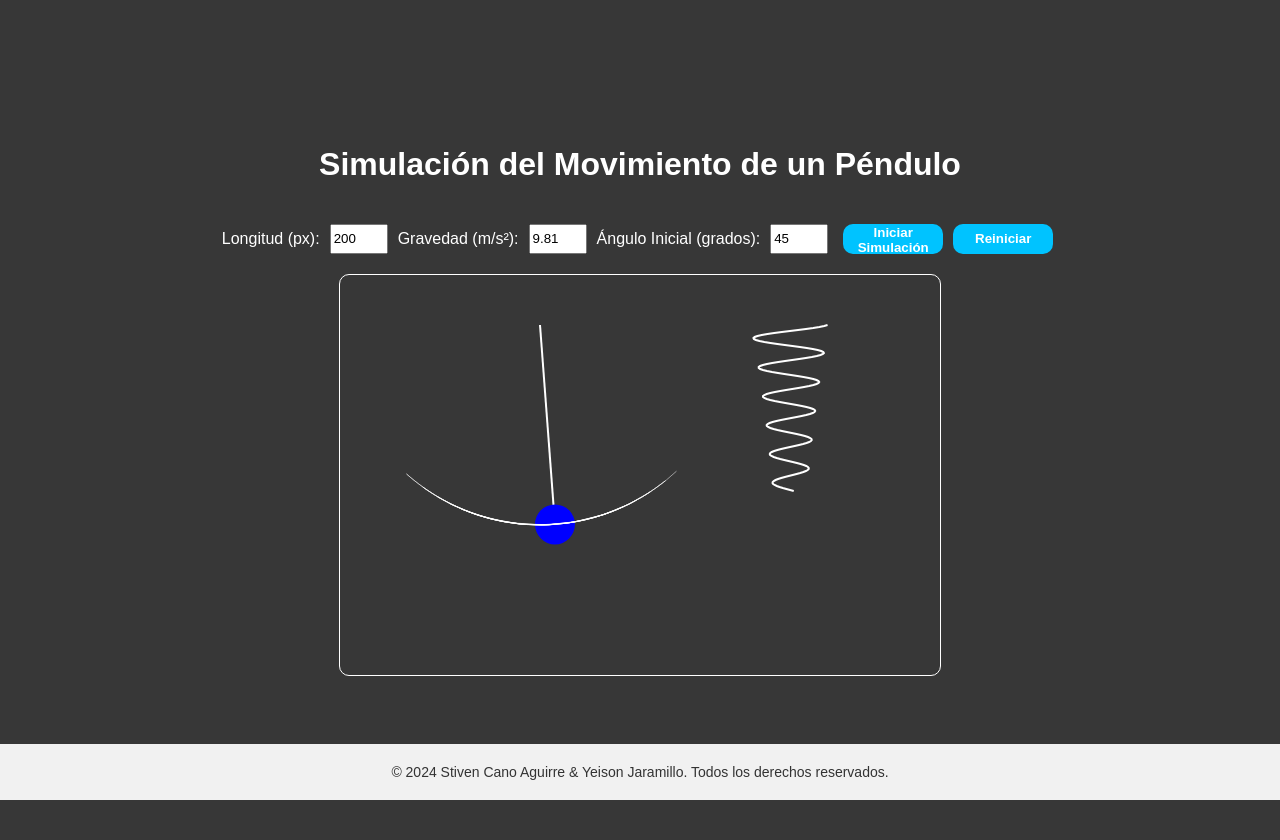
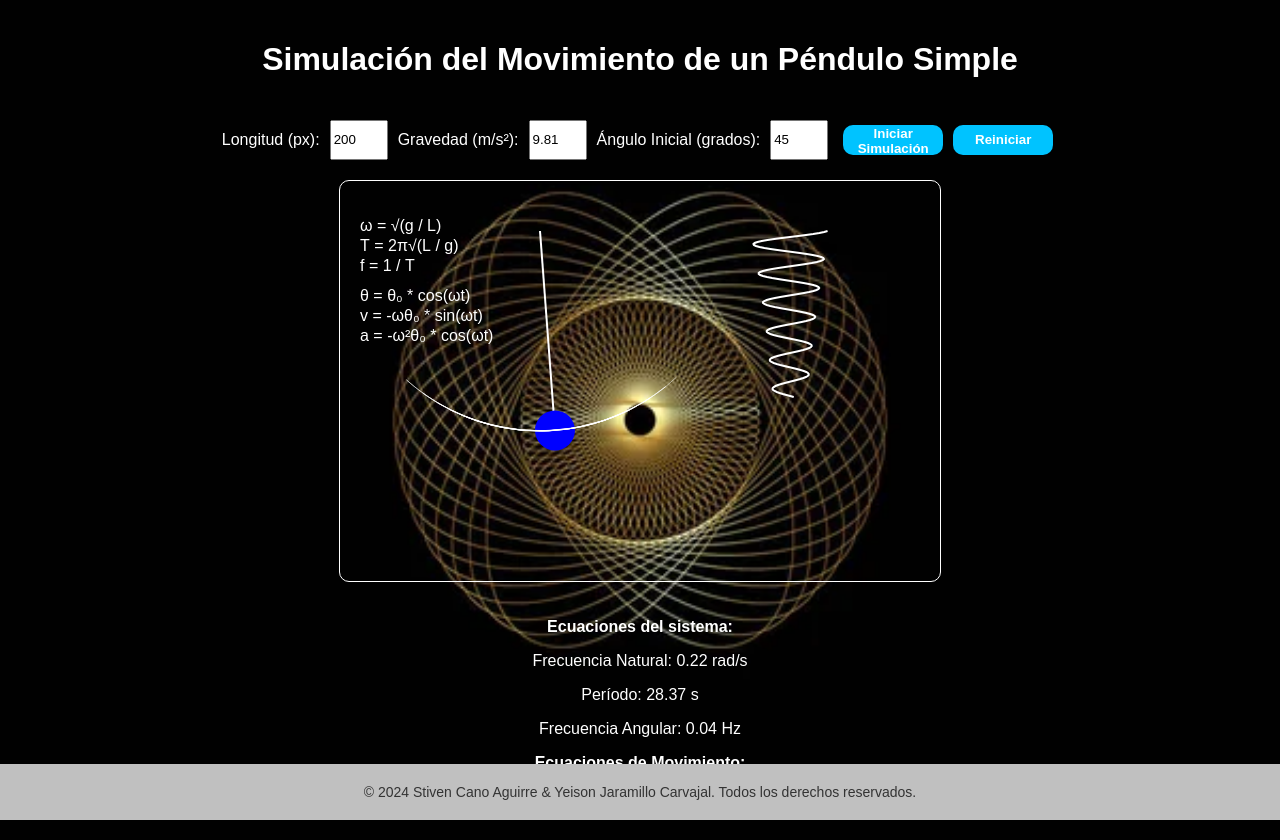
Before and after one commit to stivenkno/Pendulo, a plain HTML site: page index.html in a window 1280 px wide. Both pictures are taken after a click on the button "Iniciar Simulación". Before the commit the page ends 800 px from the top, so only its background shows below. Drawn offline with Linux system fonts and the light colour scheme.

Commit message:
The final boss

```diff
--- a/codigo.js
+++ b/codigo.js
@@ -9,23 +9,51 @@ let bobX, bobY;
 let path = [];
 let graph = []; // Almacenará la trayectoria angular en el tiempo
 const graphHeight = canvas.height - 100; // Espacio para el gráfico de la función seno
-let animationId; // ID para controlar la animación
+let animationId = null; // ID para controlar la animación
+let time = 0; // Variable para el tiempo
 
 function startPendulum() {
+    // Detener cualquier animación previa si existe
+    if (animationId) {
+        cancelAnimationFrame(animationId);
+    }
+
+    // Obtener los valores de los inputs
     length = parseFloat(document.getElementById('length').value);
     gravity = parseFloat(document.getElementById('gravity').value);
     angle = parseFloat(document.getElementById('angle').value);
+
+    // Convertir el ángulo inicial a radianes
     angleRad = (Math.PI / 180) * angle;
+
+    // Reiniciar variables de movimiento angular
     angleVelocity = 0;
     angleAcceleration = 0;
+    time = 0; // Reiniciar el tiempo
+
+    // Reiniciar la trayectoria y la gráfica
     path = [];
-  graph = []; // Reiniciar el gráfico
+    graph = [];
+
+    // Calcular ecuaciones del péndulo simple
+    const frequencyNatural = Math.sqrt(gravity / length); // Frecuencia natural (rad/s)
+    const period = 2 * Math.PI * Math.sqrt(length / gravity); // Período (s)
+    const frequencyAngular = 1 / period; // Frecuencia angular (Hz)
+
+    // Mostrar los resultados en el HTML
+    document.getElementById('results').innerHTML = `
+        <p><strong>Ecuaciones del sistema:</strong></p>
+        <p>Frecuencia Natural: ${frequencyNatural.toFixed(2)} rad/s</p>
+        <p>Período: ${period.toFixed(2)} s</p>
+        <p>Frecuencia Angular: ${frequencyAngular.toFixed(2)} Hz</p>
+    `;
 
     // Iniciar la animación
     animationId = requestAnimationFrame(updatePendulum);
 }
 
 function updatePendulum() {
+    // Limpiar el canvas
     ctx.clearRect(0, 0, canvas.width, canvas.height);
 
     // Dibujar el péndulo
@@ -60,8 +88,44 @@ function updatePendulum() {
         graph.shift(); // Eliminar el punto más antiguo
     }
 
+    // Actualizar el tiempo
+    time += 0.02; // Incrementar el tiempo (ajusta este valor según sea necesario)
+
+    // Calcular las ecuaciones de movimiento
+    const frequencyNatural = Math.sqrt(gravity / length); // Frecuencia natural (rad/s)
+    const position = angleRad * (180 / Math.PI); // Convertir a grados para mostrar
+    const velocity = -angle * frequencyNatural * Math.sin(frequencyNatural * time); // Velocidad
+    const acceleration = -angle * frequencyNatural ** 2 * Math.cos(frequencyNatural * time); // Aceleración
+
+    // Mostrar las ecuaciones de movimiento en el HTML solo la primera vez
+    if (time <= 0.02) {
+        document.getElementById('results').innerHTML += `
+            <p><strong>Ecuaciones de Movimiento:</strong></p>
+            <p>Posición (θ): ${position.toFixed(2)}°</p>
+            <p>Velocidad (v): ${velocity.toFixed(2)} rad/s</p>
+            <p>Aceleración (a): ${acceleration.toFixed(2)} rad/s²</p>
+        `;
+    }
+
+    // Dibujar las ecuaciones en notación matemática
+    drawEquations();
+
     // Continuar la animación
     animationId = requestAnimationFrame(updatePendulum);
+}
+
+function drawEquations() {
+    ctx.fillStyle = 'white'; // Color del texto
+    ctx.font = '16px Arial'; // Estilo de fuente
+
+    ctx.fillText(`θ = θ₀ * cos(ωt)`, 20, 120);
+    ctx.fillText(`v = -ωθ₀ * sin(ωt)`, 20, 140);
+    ctx.fillText(`a = -ω²θ₀ * cos(ωt)`, 20, 160);
+
+    // Ecuaciones adicionales
+    ctx.fillText(`ω = √(g / L)`, 20, 50); // Frecuencia angular
+    ctx.fillText(`T = 2π√(L / g)`, 20, 70); // Período
+    ctx.fillText(`f = 1 / T`, 20, 90); // Frecuencia natural
 }
 
 function drawPendulum() {
@@ -116,7 +180,7 @@ function drawVerticalGraph() {
 
 // Función para reiniciar la simulación
 function resetCanvas() {
-  // Detener la animación
+    // Detener la animación si está en curso
     cancelAnimationFrame(animationId);
 
     // Limpiar el canvas
@@ -128,8 +192,14 @@ function resetCanvas() {
     angleVelocity = 0;
     angleAcceleration = 0;
 
+    // Reiniciar el tiempo
+    time = 0;
+
     // Reiniciar los valores de los inputs a sus valores por defecto
     document.getElementById('length').value = 200;
     document.getElementById('gravity').value = 9.81;
     document.getElementById('angle').value = 45;
+
+    // Reiniciar la animación
+    animationId = null;
 }
--- a/diseño.css
+++ b/diseño.css
@@ -1,14 +1,22 @@
 body {
   text-align: center;
   font-family: Arial, sans-serif;
-  color:white;
-  background-color: rgb(55,55,55);
+  color: white;
+  background-image: url('Pendulo2.jpg');
+  background-size: cover;
+  background-position: center;
+  background-repeat: no-repeat;
   display: flex;
   flex-direction: column;
   align-items: center;
-  justify-content: center;
+  justify-content: flex-start;
+  /* Cambiado a flex-start para que no esté centrado verticalmente */
   height: 100vh;
   margin: 0;
+  padding: 20px;
+  /* Añadido padding para espacio interno */
+  overflow-y: auto;
+  /* Permite desplazarse verticalmente si es necesario */
 }
 
 canvas {
@@ -16,15 +24,15 @@ canvas {
   border-radius: 10px;
   margin-top: 20px;
   min-width: none;
+}
 
-}
-button{
+button {
   width: 100px;
   height: 30px;
   outline: none;
   border: none;
   border-radius: 10px;
-  margin: 0px 5px;
+  margin: 5px;
   color: white;
   cursor: pointer;
   background-color: rgb(0, 195, 255);
@@ -32,13 +40,13 @@ button{
   font-weight: 600;
 }
 
-button:hover{
+button:hover {
   transition: all 0.5s;
   scale: 1.1;
   background-color: rgb(50, 172, 209);
 }
 
-label{
+label {
   display: flex;
   align-items: center;
 }
@@ -46,27 +54,43 @@ label{
 .controls {
   margin-top: 20px;
   display: flex;
+  flex-wrap: wrap;
+  /* Permite que los controles se ajusten */
+  justify-content: center;
+  /* Centrar los controles */
 }
 
-label, input {
+label,
+input {
   margin-right: 10px;
 }
 
-input{
+input {
   width: 50px;
 }
 
+#results {
+  margin-top: 20px;
+  /* Añadir margen para espaciar los resultados */
+  max-height: 50vh;
+  /* Limitar la altura máxima para que no ocupe toda la pantalla */
+  overflow-y: auto;
+  /* Permitir desplazamiento si es necesario */
+}
+
 footer {
-  background-color: #f1f1f1; /* Color de fondo del footer */
-  text-align: center;        /* Centrar el texto */
-  padding: 20px;             /* Espacio alrededor del texto */
-  font-size: 14px;           /* Tamaño de la fuente */
-  color: #333;               /* Color del texto */
-  position: fixed;           /* Fijar el footer en la parte inferior */
-  bottom: 0;                 /* Asegurar que esté en la parte inferior */
-  width: 100%;               /* Hacer que el footer ocupe todo el ancho */
+  background-color: rgba(241, 241, 241, 0.8);
+  /* Color de fondo con transparencia */
+  text-align: center;
+  padding: 20px;
+  font-size: 14px;
+  color: #333;
+  position: relative;
+  /* Cambiado a relative para que no cubra contenido */
+  bottom: 0;
+  width: 100%;
 }
 
 footer p {
-  margin: 0;                 /* Quitar márgenes al párrafo */
+  margin: 0;
 }
--- a/index.html
+++ b/index.html
@@ -1,13 +1,15 @@
 <!DOCTYPE html>
 <html lang="es">
+
 <head>
     <meta charset="UTF-8">
     <meta name="viewport" content="width=device-width, initial-scale=1.0">
     <title>Péndulo Oscilatorio con Trayectoria Vertical</title>
     <link rel="stylesheet" href="diseño.css">
 </head>
+
 <body>
-  <h1>Simulación del Movimiento de un Péndulo</h1>
+    <h1>Simulación del Movimiento de un Péndulo Simple</h1>
 
     <div class="controls">
         <label for="length">Longitud (px):</label>
@@ -25,12 +27,14 @@
 
     <canvas id="pendulumCanvas" width="600" height="400"></canvas>
 
+    <!-- Contenedor para mostrar los resultados -->
+    <div id="results" style="color: white; margin-top: 20px;"></div>
+
     <footer>
-    <p>&copy; 2024 Stiven Cano Aguirre & Yeison Jaramillo. Todos los derechos reservados.</p>
+        <p>&copy; 2024 Stiven Cano Aguirre & Yeison Jaramillo Carvajal. Todos los derechos reservados.</p>
     </footer>
-
-
 
     <script src="codigo.js"></script>
 </body>
+
 </html>
```
Also changed, not shown: Pendulo2.jpg (added). Lines whose indentation alone changed are shown as unchanged.
